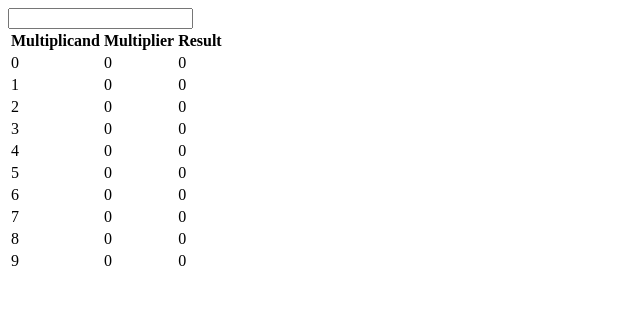
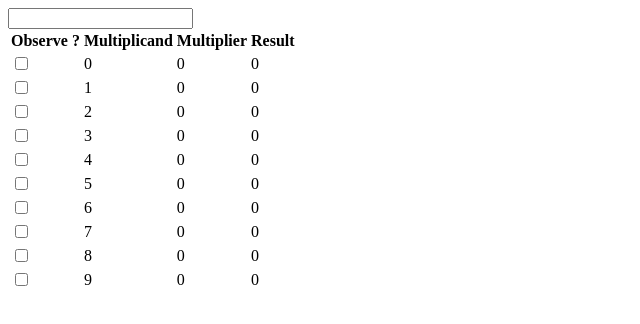
Before and after one commit to alejandrolechuga/studiesJS, a plain HTML site: page patterns/observer-pattern/index.html in a window 1280 px wide. Shown: the whole page, without its empty margins (0-640 px from the left). Drawn offline with Linux system fonts and the light colour scheme.

Commit message:
update observer pattern implementation

```diff
--- a/patterns/observer-pattern/index.html
+++ b/patterns/observer-pattern/index.html
@@ -7,6 +7,7 @@
     <table>
       <thead>
         <tr>
+          <th>Observe ? </th>
           <th>Multiplicand</th>
           <th>Multiplier</th>
           <th>Result</th>
@@ -31,6 +32,10 @@
       var tbody = document.getElementById("table");
       for (var i = 0; i < 10; i++) {
         var tr = document.createElement("tr");
+        var chkboxtd = document.createElement("td");
+        var chkbox = document.createElement("input");
+        chkbox.type = "checkbox";
+
         var multiplicand = document.createElement("td");
         // Multiplier Observer
         var multiplier = document.createElement("td");
@@ -40,7 +45,7 @@
             multiplier.innerHTML = value;
           };
         }(multiplier));
-        multiplierinput.addObserver(multiplier);
+
         // Result Observer
         var result = document.createElement("td");
         extend(new Observer(), result);
@@ -49,11 +54,25 @@
             result.innerHTML = i * parseInt(value);
           };
         }(result, i));
-        multiplierinput.addObserver(result);
+
+        (function(multiplier, result, chkbox){
+          chkbox.onchange = function () {
+            if (chkbox.checked) {
+              multiplierinput.addObserver(multiplier);
+              multiplierinput.addObserver(result);
+            } else {
+              multiplierinput.removeObserver(multiplier);
+              multiplierinput.removeObserver(result);
+            }
+          }
+        }(multiplier, result, chkbox));
 
         multiplicand.innerHTML = i;
         multiplier.innerHTML = "0";
         result.innerHTML = "0";
+
+        chkboxtd.appendChild(chkbox);
+        tr.appendChild(chkboxtd);
         tr.appendChild(multiplicand);
         tr.appendChild(multiplier);
         tr.appendChild(result);
```
